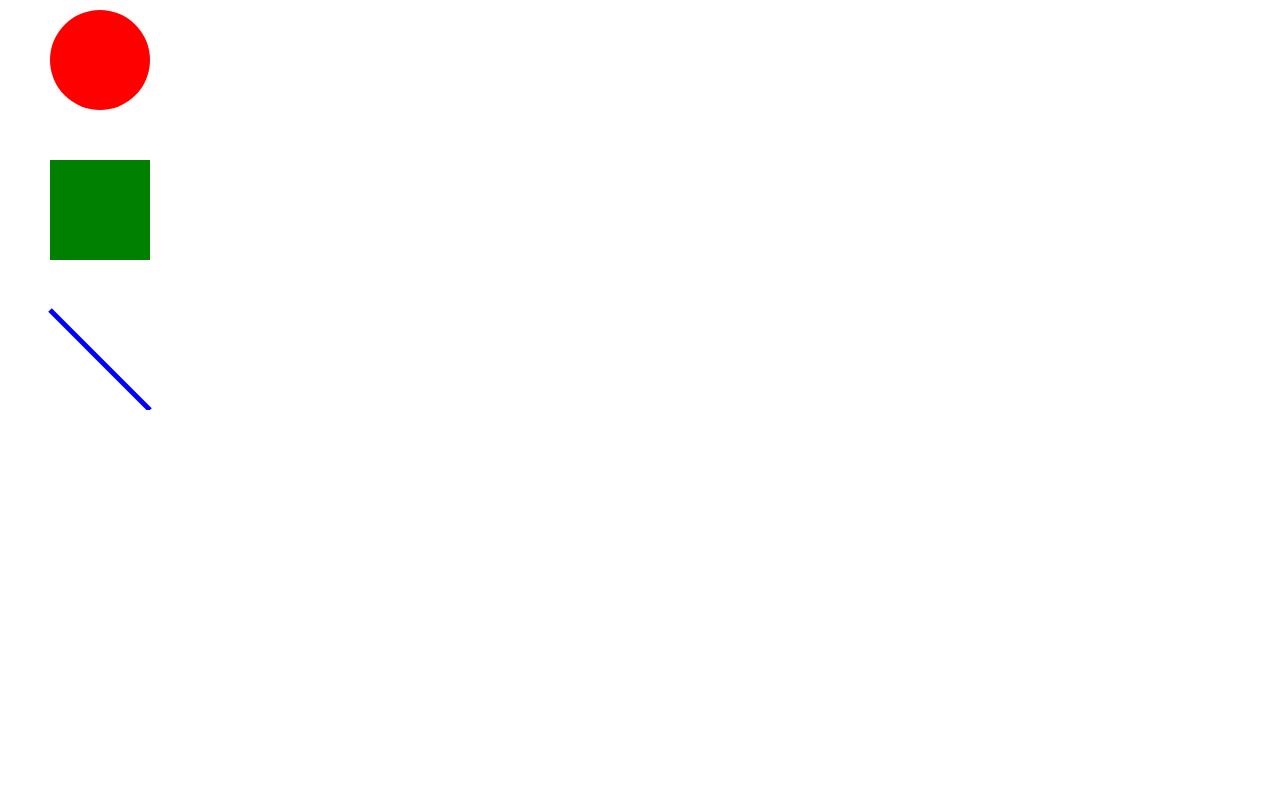
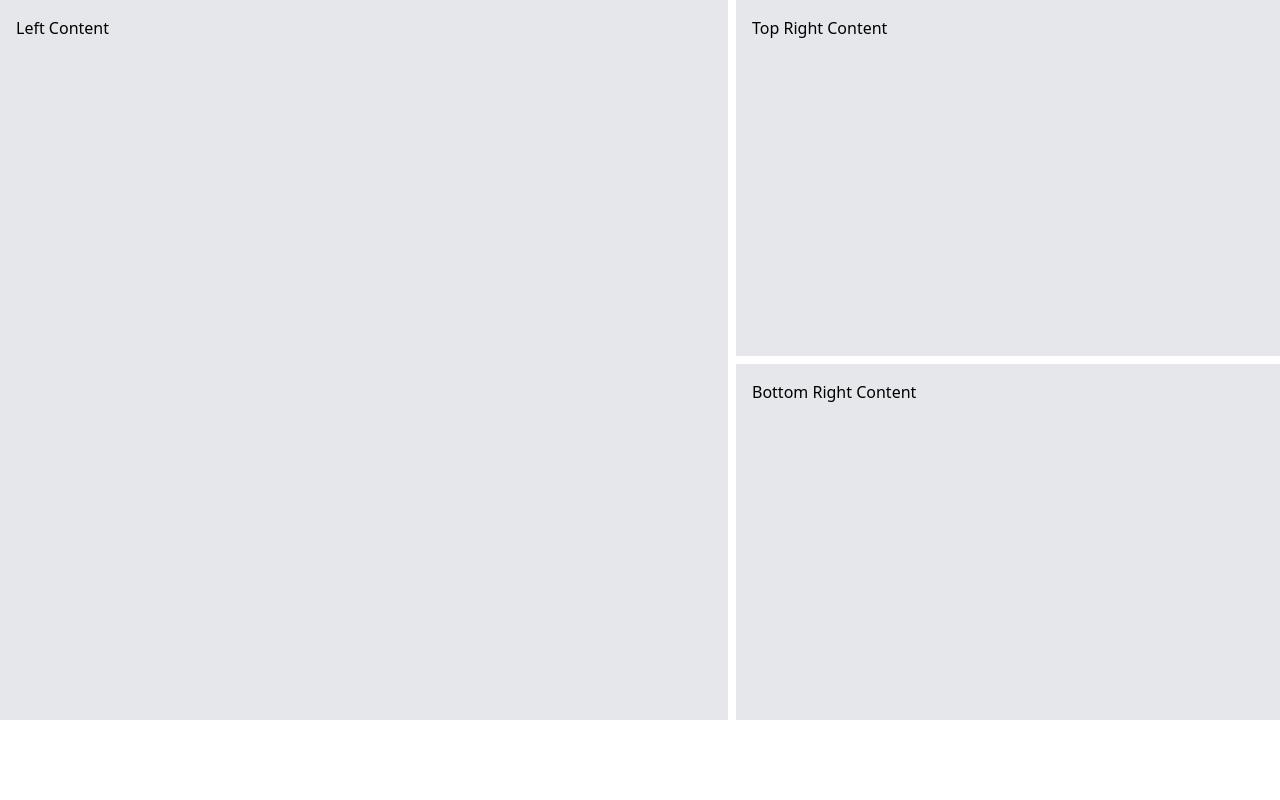
Before and after one commit to caparritos/INFOVIS-G22, a website: page src/index.html in a window 1280 px wide. Shown: the part 64-864 px from the top of the page. Before the commit the page ends 800 px from the top, so only its background shows below. Drawn offline with nearby package versions, Linux system fonts and the light colour scheme; files that its build step writes are made by us from their sources.

Commit message:
feat: tailwind css

```diff
--- a/src/index.html
+++ b/src/index.html
@@ -2,60 +2,25 @@
 <html lang="en">
 
 <head>
-    <meta charset="UTF-8">
-    <meta name="viewport" content="width=device-width, initial-scale=1.0">
-    <title>D3 Visualization Layout</title>
-    <script src="https://d3js.org/d3.v7.min.js"></script>
-    <link href="/dist/output.css" rel="stylesheet">
-
+  <meta charset="UTF-8">
+  <meta name="viewport" content="width=device-width, initial-scale=1.0">
+  <title>D3 Visualization Layout</title>
+  <script src="https://d3js.org/d3.v7.min.js"></script>
+  <link href="./output.css" rel="stylesheet">
 </head>
 
-<body class="overflow-hidden bg-gray-700">
-    <header>
-        <h1>D3 Visualization Layout</h1>
-    </header>
+<body class="overflow-hidden">
+  <header class="text-2xl text-center p-4">
+    <h1>Disasters around the World</h1>
+  </header>
 
-    <div id="left" class="chart"></div>
-    <div id="top-right" class="chart"></div>
-    <div id="bottom-right" class="chart"></div>
+  <main class="grid grid-cols-7 grid-rows-2 gap-2 h-screen pb-20">
+    <div id="left" class="bg-gray-200 p-4 row-span-2 col-span-4">Left Content</div>
+    <div id="top-right" class="bg-gray-200 p-4 col-span-3">Top Right Content</div>
+    <div id="bottom-right" class="bg-gray-200 p-4 col-span-3">Bottom Right Content</div>
+  </main>
 
-    <script>
-        // First chart on the left
-        const svgLeft = d3.select("#left").append("svg")
-            .attr("width", "100%")
-            .attr("height", "100%");
 
-        svgLeft.append("circle")
-            .attr("cx", 100)
-            .attr("cy", 100)
-            .attr("r", 50)
-            .attr("fill", "red");
-
-        // Second chart on the top-right
-        const svgTopRight = d3.select("#top-right").append("svg")
-            .attr("width", "100%")
-            .attr("height", "100%");
-
-        svgTopRight.append("rect")
-            .attr("x", 50)
-            .attr("y", 50)
-            .attr("width", 100)
-            .attr("height", 100)
-            .attr("fill", "green");
-
-        // Third chart on the bottom-right
-        const svgBottomRight = d3.select("#bottom-right").append("svg")
-            .attr("width", "100%")
-            .attr("height", "100%");
-
-        svgBottomRight.append("line")
-            .attr("x1", 50)
-            .attr("y1", 50)
-            .attr("x2", 150)
-            .attr("y2", 150)
-            .attr("stroke", "blue")
-            .attr("stroke-width", 5);
-    </script>
 
 </body>
 
```
Also changed, not shown: src/output.css.
